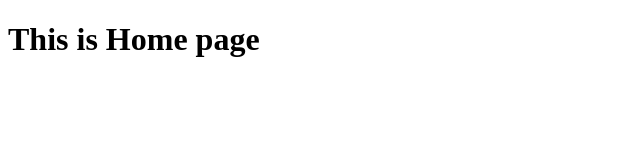
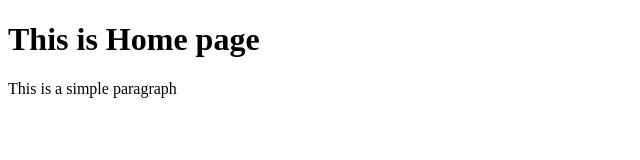
Before and after one commit to coder-rahman/Practical, a plain HTML site: page index.html in a window 1280 px wide. Shown: the whole page, without its empty margins (0-640 px from the left). Drawn offline with Linux system fonts and the light colour scheme.

Commit message:
This is second commits

```diff
--- a/index.html
+++ b/index.html
@@ -6,5 +6,6 @@
 </head>
 <body>
 	<h1>This is Home page </h1>
+	<p>This is a simple paragraph</p>
 </body>
 </html>
```
